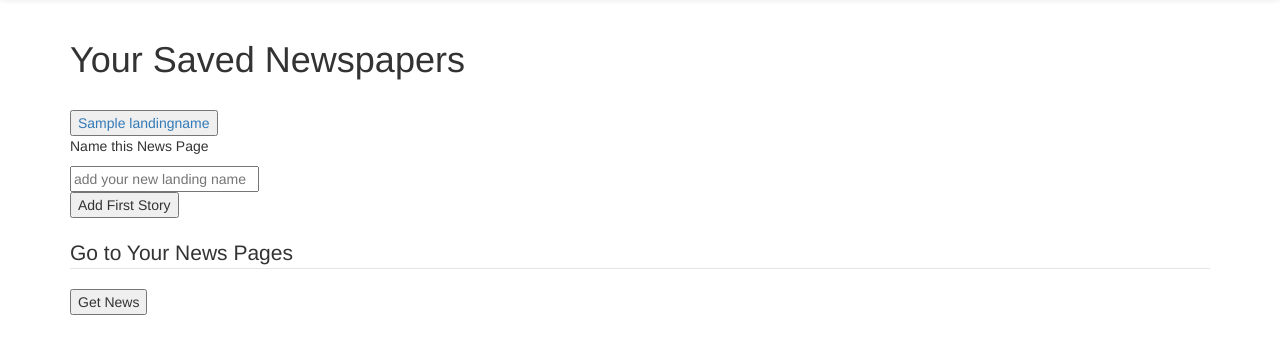
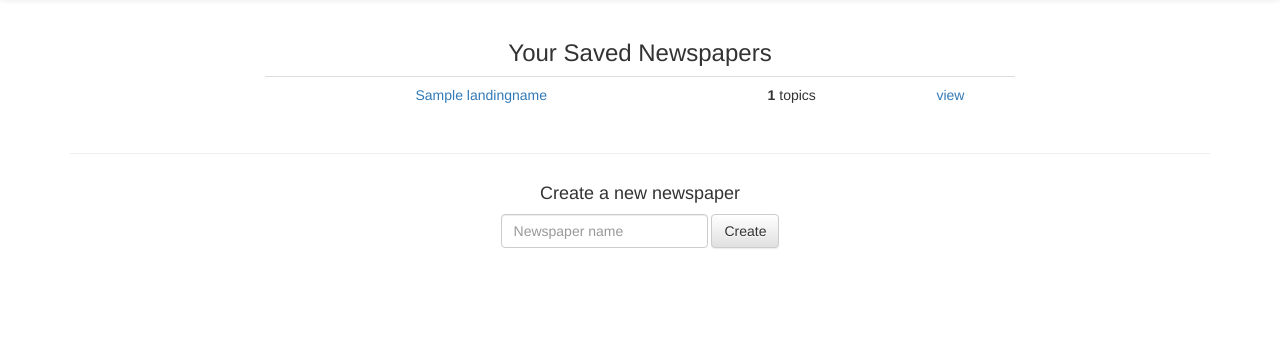
Before and after one commit to laurengordonfahn/hb_read_black_project, a Flask app: template templates/landing_options.html in a window 1280 px wide. Shown: the part 52-406 px from the top of the page. Run offline with Flask 2, Linux system fonts and the light colour scheme; the template is opened without the code that fills it: most values are stand-ins (such as "Sample title", 1, 10 or a date in 2020); some libraries are stand-ins or nearby versions.

Commit message:
merge landings pages.  use newspapers instead of landings. restyle newspapers page.

```diff
--- a/model.py
+++ b/model.py
@@ -42,6 +42,7 @@ class Landing(db.Model):
                         autoincrement=True)
     user_id=db.Column(db.Integer, db.ForeignKey('users.user_id'))
     landing_name= db.Column(db.String(95), nullable=False)
+    topics = db.relationship("News_api_user_topics")
 
 class Type(db.Model):
     __tablename__="types"
--- a/static/general.js
+++ b/static/general.js
@@ -205,7 +205,6 @@ function getRequestInfo(evt){
         return showStories(topic_id, source_logo_url, response);
     }
     console.log(formInputs);
-    //QUESTION HOW DO I PUT VARIABLE IN BELOW
     $.get("/news-landing.json",
             formInputs,
             handler);
@@ -214,88 +213,69 @@ $("input.chose_source_btn").on("click", getRequestInfo);
 
 //////////////Runs on new_landing page when need to make the landig name unique for user and need to be named/////
 var STORY_COUNT = 0;
-function warnUniqueLandingName(response){
-    if (response['landing_name_used'] === 'yes'){
-        var landing_name =response['landing_name'];
 
-        showAlertWarn($('#landing_name_musts'), "You already have a news page named '" + landing_name + "' please chose a unique news paper name.");
+function createNewNewspaper(evt) {
+    evt.preventDefault();
+    var form  = $(evt.currentTarget).closest('form');
+    var input = form.find('input[type="text"]');
+    var name  = input.val();
+    var data  = {'new_landing_name': name};
+    var warn  = form.find('span.help-block');
 
-    } else if(response['landing_name_used'] === 'no'){
-        $('#new_landing_name').attr('readonly', true);
-        $('#add_first_story_div').html("");
-        $('#landing_name_musts').html("");
-
-        $("#add_story_div").html(
-                "<p>Type</p><select id = 'type-" + window.STORY_COUNT+"' name='type-"+ window.STORY_COUNT + "'> " +
-                "<option value='text'> Text </option> " +
-                "<!-- <option value='audio'> Audio </option>" +
-                "<option value='video'> Video </option> -->" +
-                "</select>" +
-                "<p> ALL OF OUR TEXT IS SOURCED BY NEWS API *** FINISH THE INFO THEY ASK FOR HERE***</p>" +
-                "<br>" +
-
-                "<p> Topic Category </p>" +
-                "<select id='category-" + window.STORY_COUNT +"'name='category-"+ window.STORY_COUNT + "'>" +
-                "<option value='business'> Business </option>" +
-                "<option value='entertainment'> Entertainment </option>" +
-                "<option value='gaming'>Gaming </option>" +
-                "<option value='general'>General </option>" +
-                "<option value='music'> Music</option>" +
-                "<option value='science-and-nature'> Science-and-Nature </option>" +
-                "<option value='technology'> Technology</option>" +
-                "</select>" +
-                "<br>" +
-
-                "<!-- TEST OUT SOME DAY HAVING MORE THAN ONE can also add country -->"+
-                "<p>Language</p>"+
-                "<select id='language-" + window.STORY_COUNT + "'name='language-" + window.STORY_COUNT + "'>"+
-                "<option value = 'en'>English</option>" +
-                "<option value = 'de'>German</option>"+
-                "<option value = 'fr'>French</option>"+
-                "<option value = 'all'> All</option>"+
-                " </select>" +
-                " <br> "+
-                "<!-- AT SOME POINT CHOSE MULTIPLE PLACES -->"+
-                "<p>Country</p>" +
-                "<select id='country-" + window.STORY_COUNT + "' name='country-" + window.STORY_COUNT + "'>"+
-                "<option value = 'au'> Australia</option>"+
-                "<option value = 'de'>Germany</option>" +
-                "<option value = 'gb'>Great Britian</option>" +
-                "<option value = 'in'>India</option>" +
-                "<option value = 'it'>Italy</option>" +
-                "<option value = 'us'>United States</option>" +
-                "</select>" +
-                "<br>" +
-                "<p>Add A Story</p>" +
-                "<input id='hidden_story_count' type='hidden' name='window.STORY_COUNT' value='"+(window.STORY_COUNT)+"'>" +
-                "<input id='add_story' type='submit' id='keyword_txt_btn' name='keyword_txt_btn' value='Add Story'>"    +
-                "</form>" +
-                "<br>");
-        $('#add_story').on('click', addHiddenCount);
-        $("#add_story").on('click', checkStoryQuery);
-    } else if(response['landing_name_needed'] === 'yes'){
-        showAlertWarn($('#landing_name_musts'), "Please, name your news paper before building its content");
-    }
-
-}
-function mustNameLanding(evt){
-    evt.preventDefault();
-    var landing_name=$('#new_landing_name').val();
-
-    var formInputs ={
-        'new_landing_name': landing_name
+    var handler = function(response) {
+        if (response['landing_name_used'] === 'yes') {
+            warn.html("You already have a news page named '" + name + "'");
+        } else if (response['landing_name_needed'] === 'yes') {
+            warn.html("Please name your newspaper before building its content");
+        } else if (response['landing_name_used'] === 'no') {
+            warn.html('')
+            $('.create_new_newspaper_new_topic form input[name="landing_name"]').val(name);
+            $('.create_new_newspaper_new_topic').removeClass('hidden');
+        }
     };
 
-    console.log(formInputs);
-    $.post(
-        '/check_landing_name.json',
-        formInputs,
-        warnUniqueLandingName);
+    $.post('/check_landing_name.json',data,handler);
 }
 
+function createNewNewspaperAddTopic(evt) {
+    evt.preventDefault();
+    var form = $(evt.currentTarget).closest('form');
 
-$('#add_first_story_btn').on('click', mustNameLanding);
+    var help = form.find('span.help-block');
 
+    var data = {
+        'media_type': 'text',
+        'category': form.find('select[name="topic-category"]').val(),
+        'country': form.find('select[name="topic-country"]').val(),
+        'language': form.find('select[name="topic-language"]').val(),
+        'new_landing_name': form.find('input[name="landing_name"]').val()
+    };
+
+    console.log(data);
+
+    handler = function(response) {
+
+        if (response['status'] != "ok") {
+            help.html('Sorry, that topic is unsupported right now');
+            return
+        }
+
+        $('.create_new_newspaper_topics').removeClass('hidden');
+
+        $('.create_new_newspaper_topics table tbody').append(
+            "<tr><td>" + response['category'] + "</td>" +
+                "<td>" + response['language'] + "</td>" +
+                "<td>" + response['country']  + "</td></tr>"
+        );
+    };
+
+    $.post('/cautious_query_api.json', data, handler);
+}
+
+$(document).ready(function(){
+    $('body').on('click','.create_new_newspaper',createNewNewspaper);
+    $('body').on('click','.create_new_newspaper_new_topic button',createNewNewspaperAddTopic);
+});
 
 ///////////////new_landing page creation button click counter/ id and name attribute counter/////////////
 
@@ -307,105 +287,6 @@ function addToStoryCount(evt){
 $('#add_story').on('click', addToStoryCount);
 
 console.log("This is makeing sure javascript is running" + window.STORY_COUNT);
-
-////// newlanding page add a counter for the number new stories added to a landing page////////
-function addHiddenCount(){
-    console.log("This is testing that addHiddenCount is running");
-    $('#hidden_story_count').val(window.STORY_COUNT.toString());
-}
-
-////////// Add a new story to the new_landing//////
-function addStoryHtml(response){
-
-    console.log(response);
-
-    if(response['status'] != "ok"){
-        console.log("WE have error in addstoryhtml");
-        showAlertWarn($("#add_stories_alert"),"The Story search for "+ response['category'] +" news from " + response['country'] + " in the language " + response['language'] +" is not supported right now.");
-    } else {
-
-        $("#add_story_div").html("");
-
-        console.log("This is running addStoryHtml");
-        console.log(window.STORY_COUNT +  " This is the count in addHTML");
-
-        showAlertSuccess($("#add_stories_alert"),response['category'] + " news from " + response['country'] + " in the language " + response['language'] + " has been saved to your landing page");
-        $("#add_story_div").html(
-                "<p>Type</p><select id = 'type-" + window.STORY_COUNT+"' name='type-"+ window.STORY_COUNT + "'> " +
-                "<option value='text'> Text </option> " +
-                "<!-- <option value='audio'> Audio </option>" +
-                "<option value='video'> Video </option> -->" +
-                "</select>" +
-                "<p> Topic Category </p>" +
-                "<select id='category-" + window.STORY_COUNT +"'name='category-"+ window.STORY_COUNT + "'>" +
-                "<option value='business'> Business </option>" +
-                "<option value='entertainment'> Entertainment </option>" +
-                "<option value='gaming'>Gaming </option>" +
-                "<option value='general'>General </option>" +
-                "<option value='music'> Music</option>" +
-                "<option value='science-and-nature'> Science-and-Nature </option>" +
-                "<option value='technology'> Technology</option>" +
-                "</select>" +
-                "<br>" +
-
-                "<!-- TEST OUT SOME DAY HAVING MORE THAN ONE can also add country -->"+
-                "<p>Language</p>"+
-                "<select id='language-" + window.STORY_COUNT + "'name='language-" + window.STORY_COUNT + "'>"+
-                "<option value = 'en'>English</option>" +
-                "<option value = 'de'>German</option>"+
-                "<option value = 'fr'>French</option>"+
-                "<option value = 'all'> All</option>"+
-                " </select>" +
-                " <br> "+
-                "<!-- AT SOME POINT CHOSE MULTIPLE PLACES -->"+
-                "<p>Country</p>" +
-                "<select id='country-" + window.STORY_COUNT + "' name='country-" + window.STORY_COUNT + "'>"+
-                "<option value = 'au'> Australia</option>"+
-                "<option value = 'de'>Germany</option>" +
-                "<option value = 'gb'>Great Britian</option>" +
-                "<option value = 'in'>India</option>" +
-                "<option value = 'it'>Italy</option>" +
-                "<option value = 'us'>United States</option>" +
-                "</select>" +
-                "<br>" +
-                "<p>Add A Story</p>" +
-                "<input id='hidden_story_count' type='hidden' name='story_count' value='"+(window.STORY_COUNT)+"'>" +
-                "<input id='add_story' type='submit' id='keyword_txt_btn' name='keyword_txt_btn' value='Add Story'>"  +
-                "</form>" +
-                "<br>"
-                );
-
-        $("#add_story").on('click', checkStoryQuery);
-    }
-}
-
-function checkStoryQuery(evt){
-    evt.preventDefault();
-    console.log("checkStoryQuery is running");
-    console.log(window.STORY_COUNT +  " This is the count in checkStoryQuery");
-    var type=$('#type-' + window.STORY_COUNT).val();
-    console.log(type);
-    var category = $('#category-' + window.STORY_COUNT).val();
-    var country = $('#country-' + window.STORY_COUNT).val();
-    var language = $('#language-'+ window.STORY_COUNT).val();
-    var landing_name = $('#new_landing_name').val();
-    var count_of_story = $('#hidden_story_count').val();
-
-    var formInputs = {
-        'media_type': type,
-        'category': category,
-        'country': country,
-        'language': language,
-        'new_landing_name': landing_name,
-        'story_count': count_of_story
-    };
-
-    console.log(formInputs)
-    $.post(
-        '/cautious_query_api.json',
-        formInputs,
-        addStoryHtml);
-}
 
 /////////Function Logic for Deleting a Landing from the profile page/////////////
 function deleteLandingOnScreen(result){
@@ -471,6 +352,7 @@ function showAlertSuccess($el,msg) {
     );
 }
 
+// landing.html
 function addStoryHtmlOnLanding(response){
 
     if(response['status'] != "ok"){
@@ -487,6 +369,7 @@ function addStoryHtmlOnLanding(response){
     }
 }
 
+// landing.html
 function createNewStoryForm(evt){
     evt.preventDefault();
     var btn= $(evt.currentTarget);
@@ -498,12 +381,6 @@ function createNewStoryForm(evt){
     $('#add_new_story_refill_options').html("");
     $('#add_new_story_refill_options').html(
         "<form>" +
-        "<p>Type</p><select id = 'type-" + topic_count +"' name='type-"+ topic_count + "'> " +
-        "<option value='text'> Text </option> " +
-        "<!-- <option value='audio'> Audio </option>" +
-        "<option value='video'> Video </option> -->" +
-        "</select>" +
-
         "<p> Topic Category </p>" +
         "<select id='category-" + topic_count +"'name='category-"+ topic_count + "'>" +
         "<option value='business'> Business </option>" +
@@ -556,7 +433,7 @@ function createNewStoryForm(evt){
         var count_of_story = $('#hidden_story_count').val();
 
         var formInputs = {
-            'media_type': type,
+            'media_type': 'text',
             'category': category,
             'country': country,
             'language': language,
--- a/templates/base.html
+++ b/templates/base.html
@@ -21,14 +21,10 @@
             <div class="navbar-header">
                 <a class="navbar-brand" href="/">Read&amp;Black </a>
             </div>
-            <div class="collapse navbar-collapse">
             {% if 'current_user' in session %}
                 <ul class="nav navbar-nav navbar-left">
                     <li {% if navtab == "landing_options" %}class="active"{% endif %}>
-                            <a href="/landing/options">Change News</a>
-                        </li>
-                        <li {% if navtab == "new_landing"  %}class="active"{% endif %} >
-                            <a href="/new_landing/{{ current_user.username }}">Add News</a>
+                        <a href="/landing/options">Newspapers</a>
                     </li>
                     <li {% if navtab == "profile"  %}class="active"{% endif %} >
                         <a href="/profile/{{ current_user.username }}">Profile</a>
@@ -41,7 +37,6 @@
                     <li><a href="/log_out_catch">Log Out</a></li>
                 </ul>
             {% endif %}
-            </div>
         </div>
     </nav>
 
@@ -68,5 +63,4 @@
 <script src="/static/general.js" type="text/javascript"> </script>
 
 </body>
-
 </html>
--- a/templates/index.html
+++ b/templates/index.html
@@ -22,7 +22,7 @@
             </h2>
         </div>
         <div class="row center-text">
-            <a class="btn btn-default btn-lg" href="/landing/options">News Options</a>
+            <a class="btn btn-default btn-lg" href="/landing/options">Newspapers</a>
             <a class="btn btn-default btn-lg" href="/profile/{{current_user.username}}">Profile</a>
         </div>
     {% else %}
--- a/templates/landing_options.html
+++ b/templates/landing_options.html
@@ -1,40 +1,126 @@
 {% set navtab = "landing_options" %}
 {% extends 'base.html' %}
 
-{% block title %} News Pages {% endblock %}
+{% block title %} Newspapers {% endblock %}
 
 {% block content %}
 
-<h1> Your Saved Newspapers </h1>
-<br>
+<div class="row center-text">
+    <h3>Your Saved Newspapers</h3>
+</div>
+
 {% if landingnames == None %}
+    <div class="row center-text">
         <p> You Do not have any News Pages at this time. Make a New One Below! </p>
+    </div>
 {% else %}
+    <div class="row">
+        <div class="col-md-8 col-md-offset-2">
+            <table class="table table-hover center-text">
                 {% for landingname in landingnames %}
-            <a href="/yourlanding/{{ landingname.landing_name }}"><button>{{ landingname.landing_name }}</button></a>
+                    <tr>
+                        <td>
+                            <a href="/yourlanding/{{ landingname.landing_name }}">{{ landingname.landing_name }}</a>
+                        </td>
+                        <td>
+                            <strong>{{ landingname.topics | length }}</strong> topics
+                        </td>
+                        <td>
+                            <a href="/yourlanding/{{ landingname.landing_name }}">view</a>
+                        </td>
+                    </tr>
                 {% endfor %}
+            </table>
+        </div>
+    </div>
 {% endif %}
 
-<div id='add_new_story_refill_div'> </div>
- <form action="#" method='POST'>
-        <p> Name this News Page </p>
-        <div id="landing_name_musts"> </div>
-        <input id='new_landing_name' type='text' name='new_landing_name' placeholder='add your new landing name'>
-        <div id='add_first_story_div'>
-            <button id='add_first_story_btn' type='submit' >Add First Story</button>
+<hr />
+
+<div class="row center-text">
+    <h4>Create a new newspaper</h4>
 </div>
-        <div id="add_stories_alert"></div>
-        <div id="add_story_div">
+
+<div class="row">
+    <div class="col-sm-8 col-sm-offset-2 center-text">
+        <form class="form-inline">
+            <div class="form-group">
+                <input type="text" class="form-control" placeholder="Newspaper name" />
             </div>
+            <button type="submit" class="btn btn-default create_new_newspaper">Create</button>
+            <span class="help-block"></span>
         </form>
-    <br>
+    </div>
+</div>
 
-    <form action='/landing/options'>
-        <fieldset>
-            <legend>Go to Your News Pages </legend>
-            <input type='submit' id='take_to_landing' value='Get News'>
-        </fieldset>
+<div class="row create_new_newspaper_new_topic hidden">
+    <div class="col-sm-8 col-sm-offset-2 center-text">
+        <form class="form-inline">
+            <input type="hidden" name="landing_name" />
+            <p>
+
+            Show me articles on
+
+            <select name="topic-category" class="form-control input-large">
+                <option value="business">Business</option>
+                <option value="entertainment">Entertainment</option>
+                <option value="gaming">Gaming</option>
+                <option value="general">General</option>
+                <option value="music">Music</option>
+                <option value="science-and-nature">Science and Nature</option>
+                <option value="technology">Technology</option>
+            </select>
+
+            in
+
+            <select name="topic-language" class="form-control input-large">
+                <option value="en">English</option>
+                <option value="de">German</option>
+                <option value="fr">French</option>
+                <option value="all">All</option>
+            </select>
+
+            from
+
+            <select name="topic-country" class="form-control input-large">
+                <option value="au">Australia</option>
+                <option value="de">Germany</option>
+                <option value="gb">Great Britian</option>
+                <option value="in">India</option>
+                <option value="it">Italy</option>
+                <option value="us">United States</option>
+            </select>
+
+            <button class="btn btn-default">Add Topic</button>
+
+            </p>
+
+            <span class="help-block">
+            </span>
         </form>
+    </div>
+</div>
 
+<div class="row create_new_newspaper_topics hidden">
+    <div class="col-sm-8 col-sm-offset-2 center-text">
+        <table class="table table-hover center-text">
+            <caption class="center-text">Current Topics</caption>
+            <thead>
+                <th class="center-text">Category</th>
+                <th class="center-text">Language</th>
+                <th class="center-text">Country</th>
+            </thead>
+            <tbody>
+            </tbody>
+            <tfoot>
+                <tr>
+                    <td colspan="3">
+                        <a href="/landing/options" class="btn btn-default">Complete</a>
+                    </td>
+                </tr>
+            </tfoot>
+        </table>
+    </div>
+</div>
 
 {% endblock %}
```
Also changed, not shown: curious.py (+3 -37 lines), templates/new_landing.html (deleted, +0 -36 lines). Lines whose indentation alone changed are shown as unchanged.
